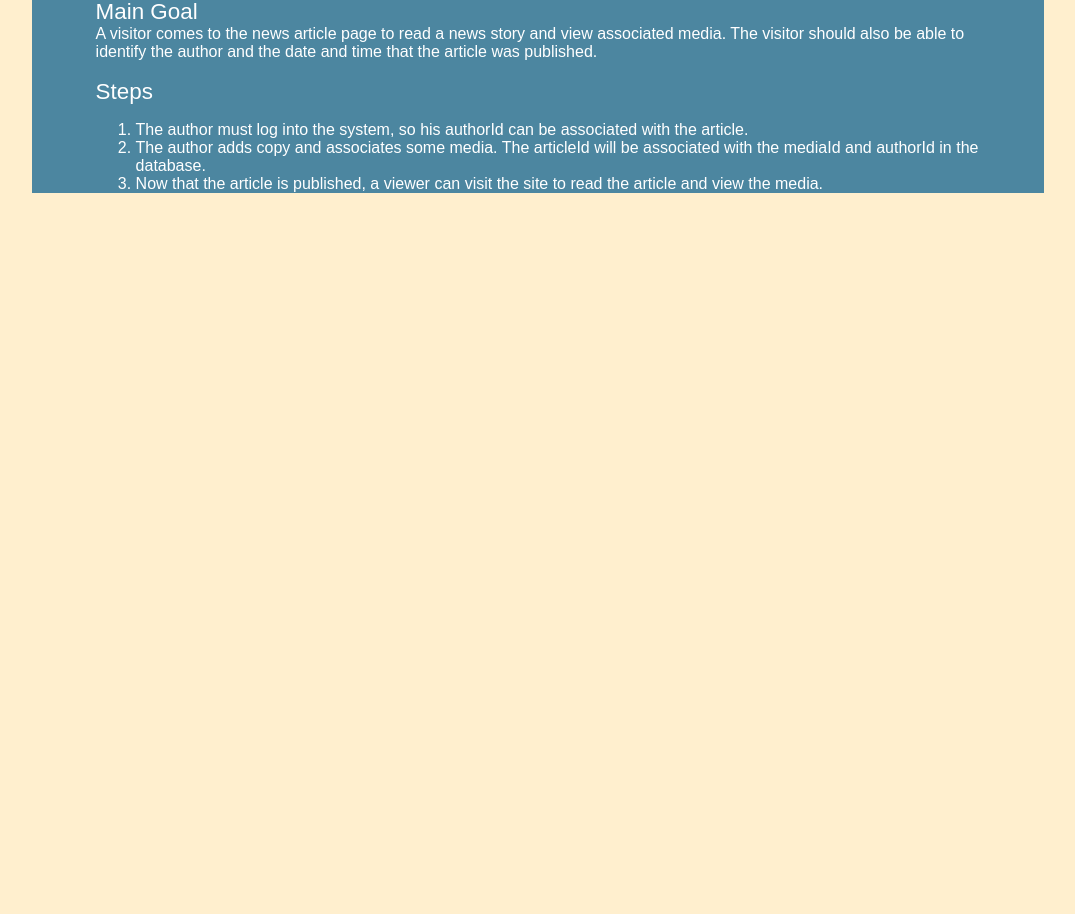
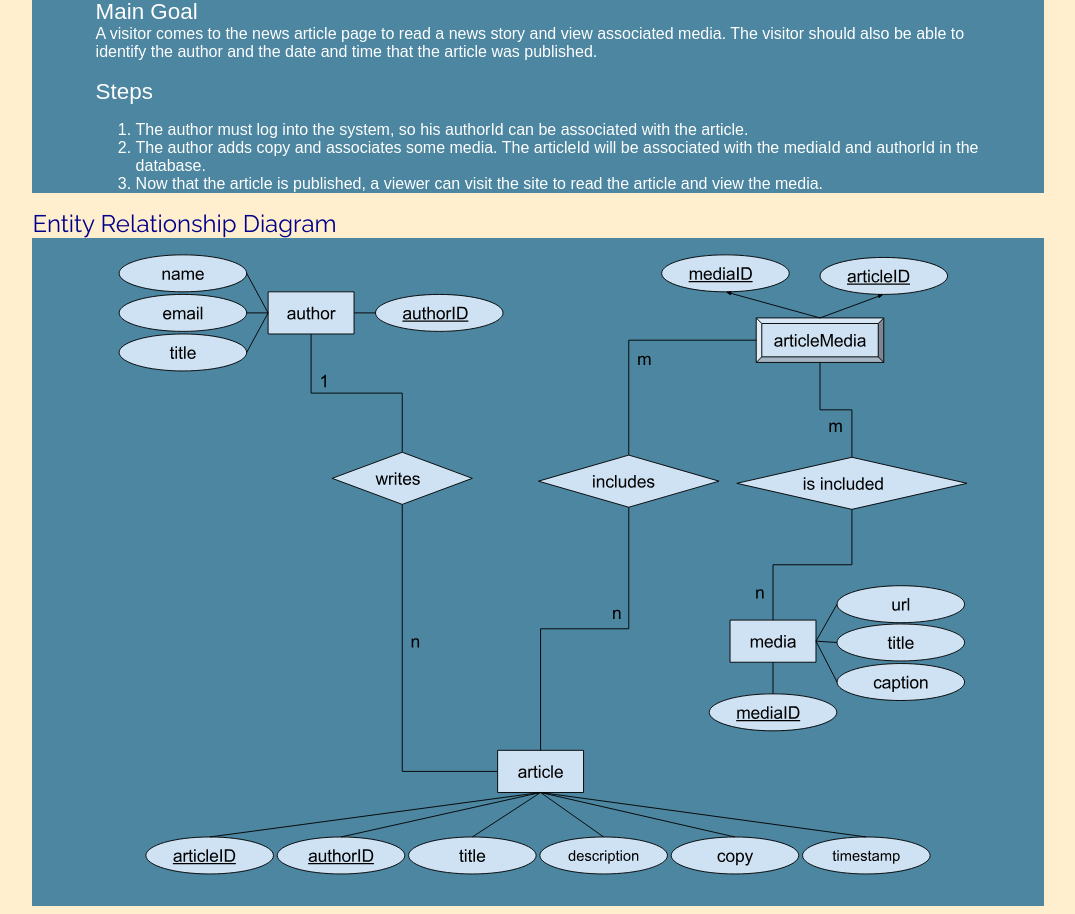
Before and after one commit to davidmancini/cnn, a PHP site: page / in a window 1280 px wide. Shown: the part 353-1267 px from the top of the page, without its empty margins (102-1177 px from the left). Before the commit the page ends 546 px from the top, so only its background shows below. Run offline with PHP 8.4, Linux system fonts and the light colour scheme; some web fonts are replaced.

Commit message:
Created images directory, placed ERG file inside, and added it as an image to index.php.

```diff
--- a/index.php
+++ b/index.php
@@ -21,8 +21,6 @@
 				Family Status: Married<br><br>
 			<span class="boxheading">Website Goals</span><br>
 				Jacob wants to quickly find and read relevant news and view associated media.<br>
-
-
 		</div><br>
 
 		<!-- USE CASES -->
@@ -38,5 +36,10 @@
 				</ol>
 		</div>
 
+		<!-- ERG -->
+		<div class="boxtitle">Entity Relationship Diagram</div>
+		<div class="box">
+			<img src="images/cnn-erg.svg" alt="Entity Relationship Diagram for CNN Project">
+		</div>
 	</body>
 </html>
```
Also changed, not shown: images/cnn-erg.svg (added).
